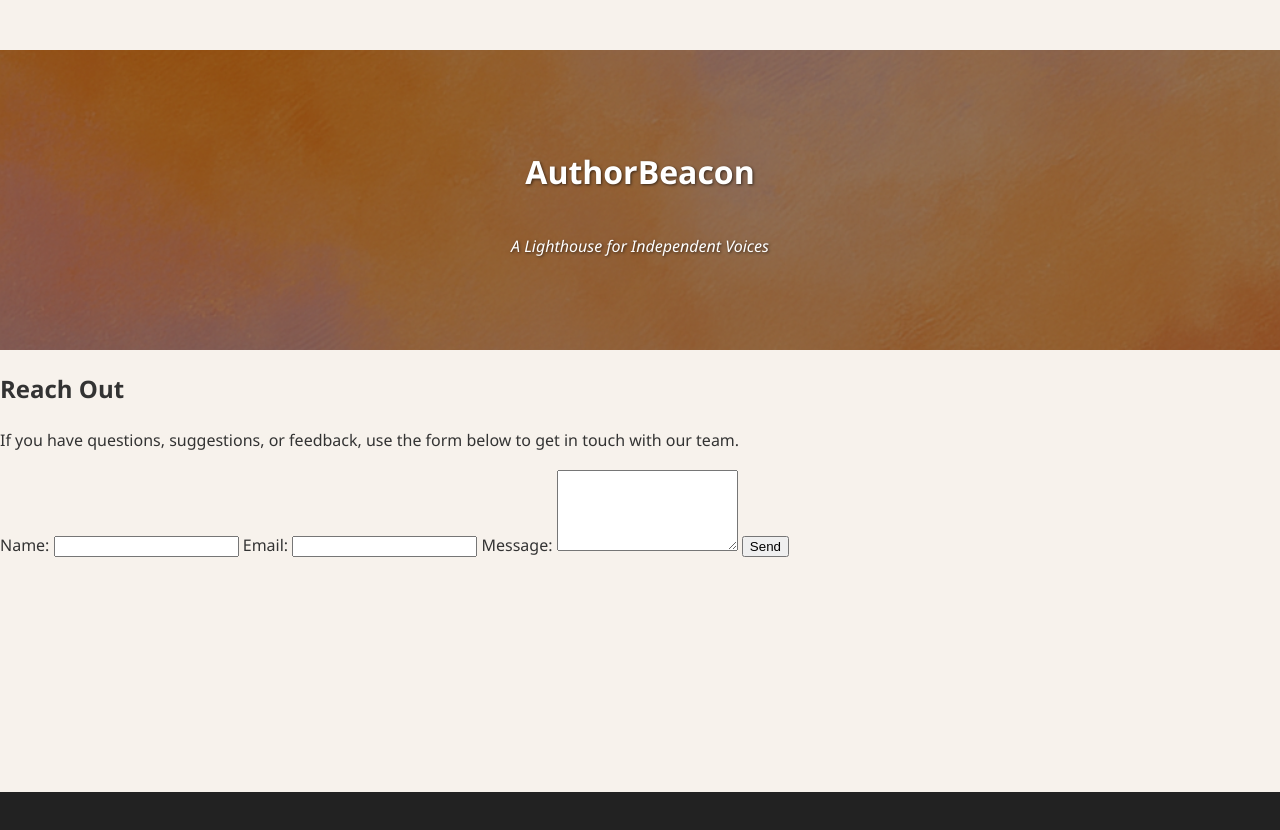
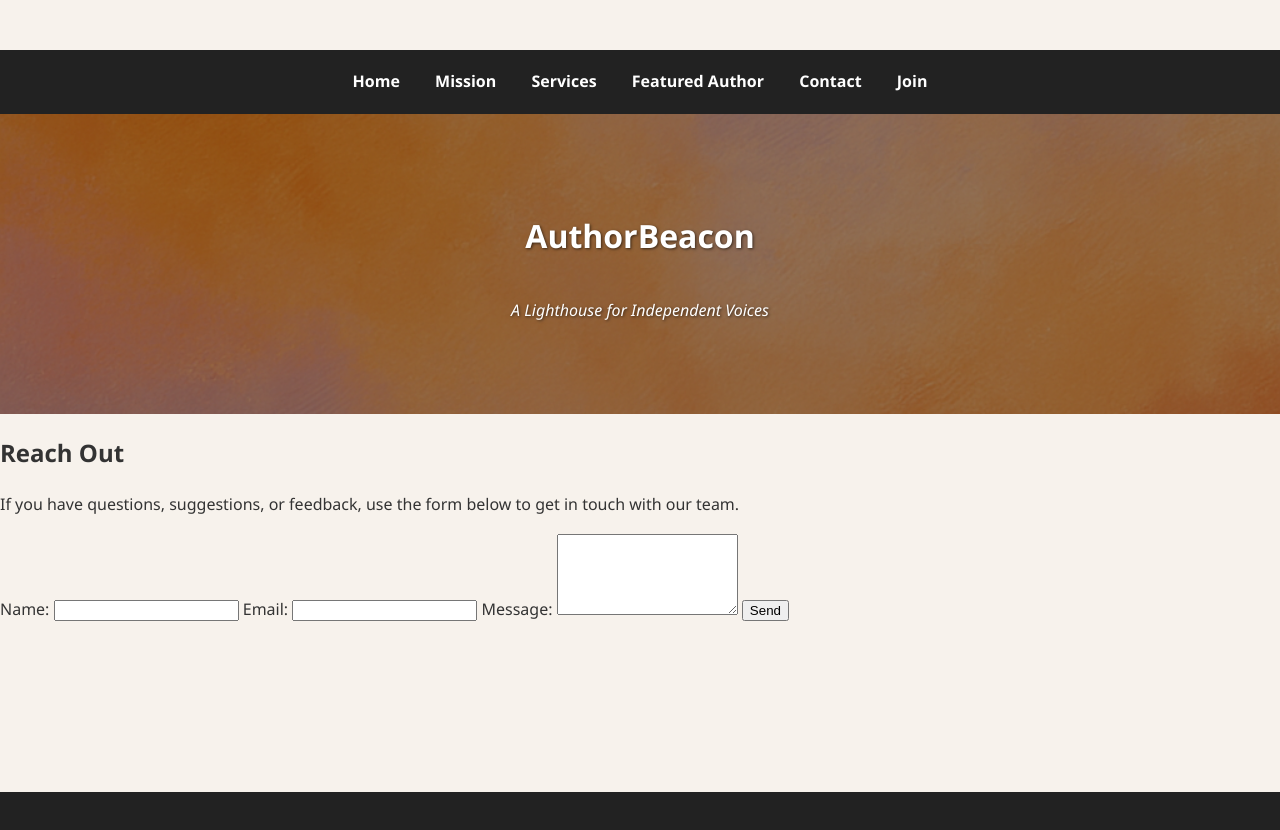
Before and after one commit to EchoesofOblivion/Authorbeacon, a plain HTML site: page contact.html in a window 1280 px wide. Drawn offline with Linux system fonts and the light colour scheme; files whose address does not match are found by name.

Commit message:
nav bar update

```diff
--- a/contact.html
+++ b/contact.html
@@ -12,6 +12,16 @@
     <link rel="stylesheet" href="styles/contact.css" />
   </head>
   <body>
+
+    <nav aria-label="Main navigation">
+  <a href="index.html">Home</a>
+  <a href="mission.html">Mission</a>
+  <a href="services.html">Services</a>
+  <a href="featured.html">Featured Author</a>
+  <a href="contact.html">Contact</a>
+  <a href="index.html#cta">Join</a>
+</nav>
+
     <header class="page-header contact-header">
       <h1>AuthorBeacon</h1>
       <p><em>A Lighthouse for Independent Voices</em></p>
```
Also changed, not shown: featured.html (+10 -0 lines), services.html (+10 -0 lines).
